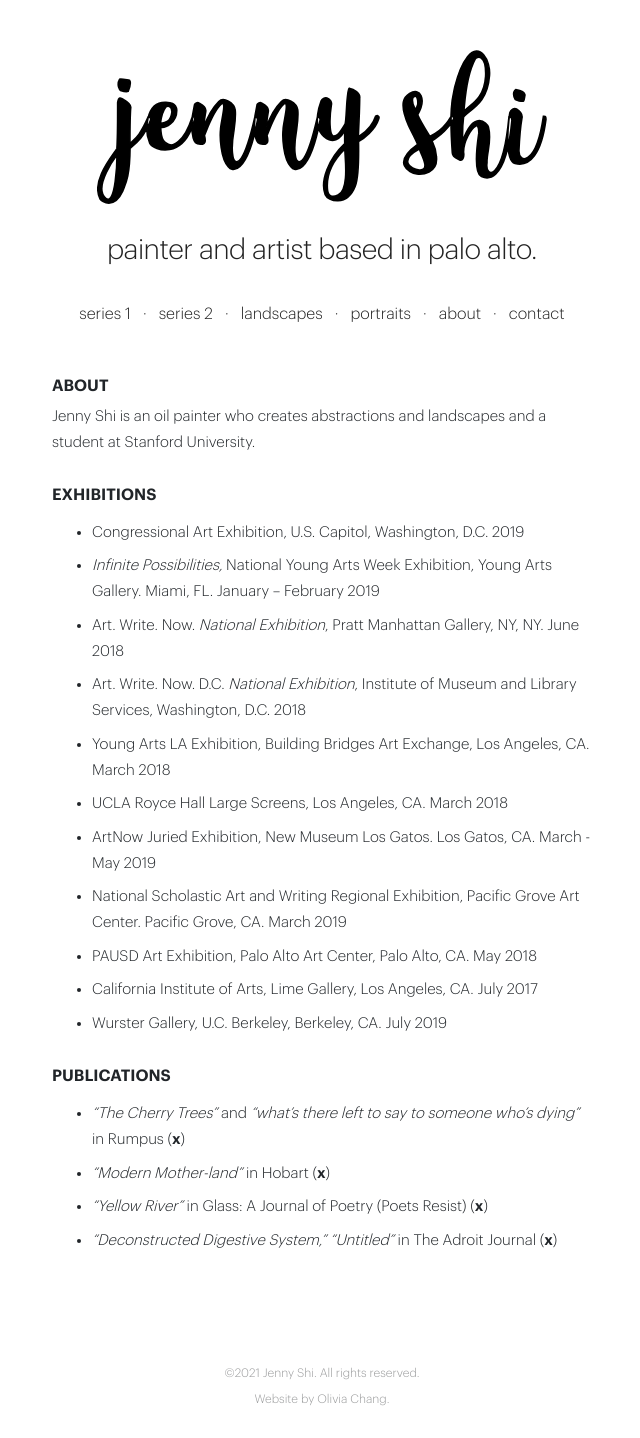
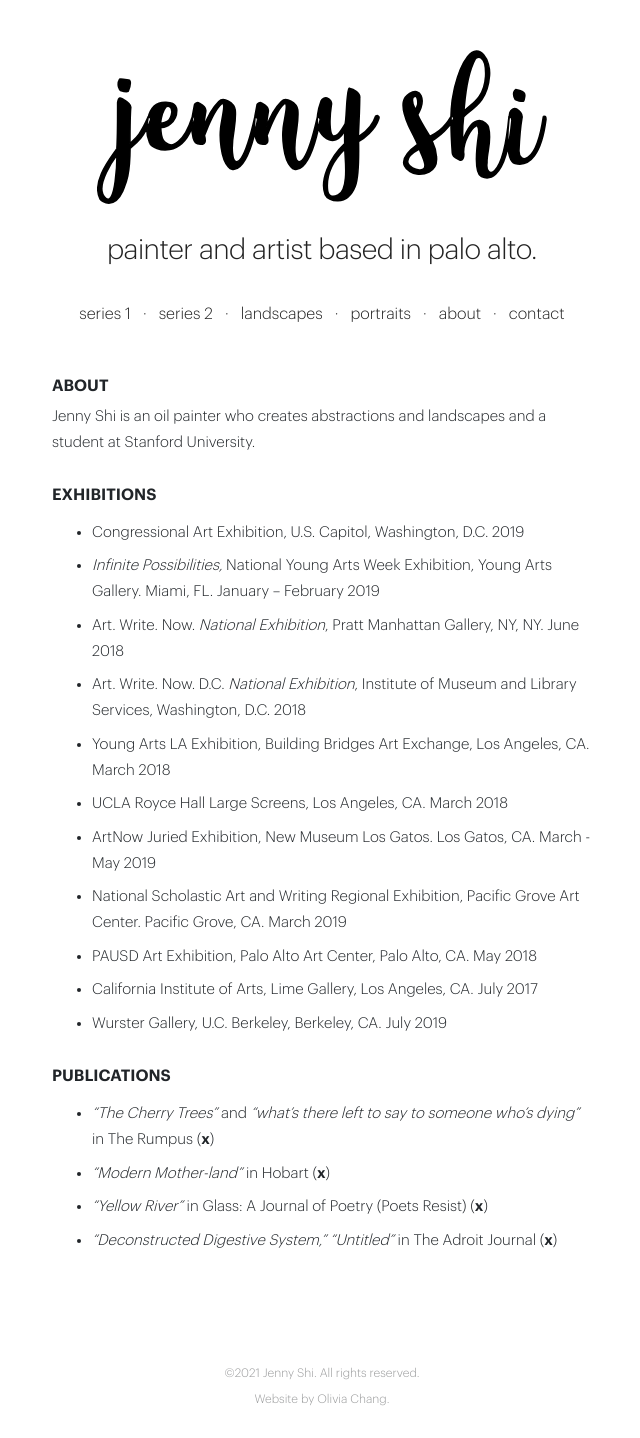
Before and after one commit to oliviachang29/jenny, a Jekyll site: the page built from about.markdown, in a window 1280 px wide. Shown: the whole page, without its empty margins (318-958 px from the left). Built offline with Jekyll 4.4.1, drawn with Linux system fonts in a browser that asks for light colours.

Commit message:
Update from Forestry.io Jenny Shi updated about.markdown

```diff
--- a/about.markdown
+++ b/about.markdown
@@ -27,7 +27,7 @@
 
 ###### **PUBLICATIONS**
 
-* _"The Cherry Trees"_ and _"what’s there left to say to someone who’s dying"_ in Rumpus ([x](https://therumpus.net/2021/08/rumpus-original-poetry-two-poems-by-jenny-shi/))
+* _"The Cherry Trees"_ and _"what’s there left to say to someone who’s dying"_ in The Rumpus ([x](https://therumpus.net/2021/08/rumpus-original-poetry-two-poems-by-jenny-shi/))
 * _"Modern Mother-land"_ in Hobart ([x](https://www.hobartpulp.com/web_features/modern-mother-land))
 * _"Yellow River"_ in Glass: A Journal of Poetry (Poets Resist) ([x](http://www.glass-poetry.com/poets-resist/shi-yellow.html))
 * _"Deconstructed Digestive System," "Untitled"_ in The Adroit Journal ([x](https://theadroitjournal.org/issue-thirty-one/jenny-shi-art/))
```
